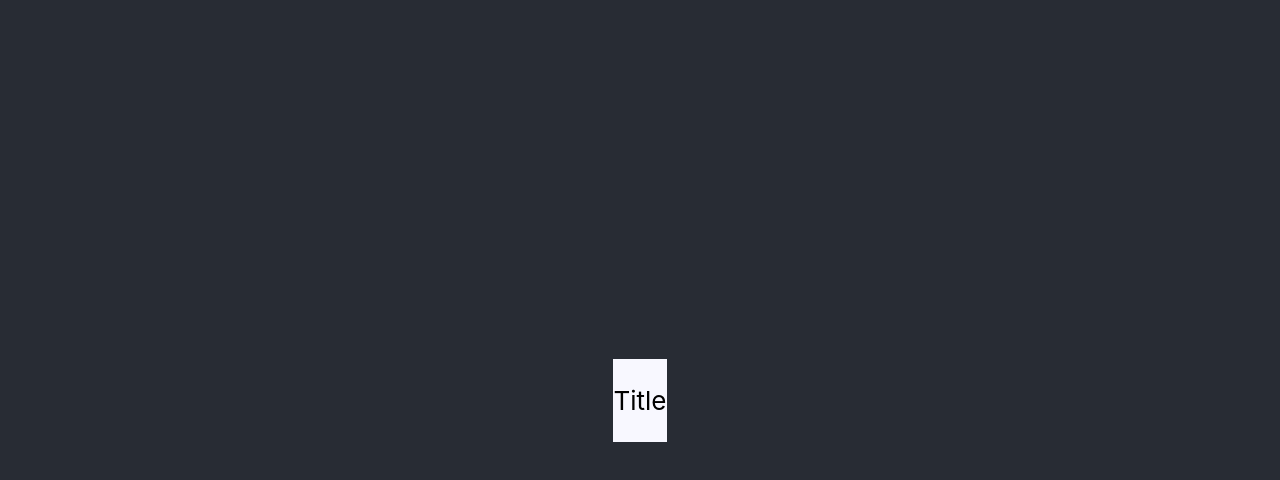
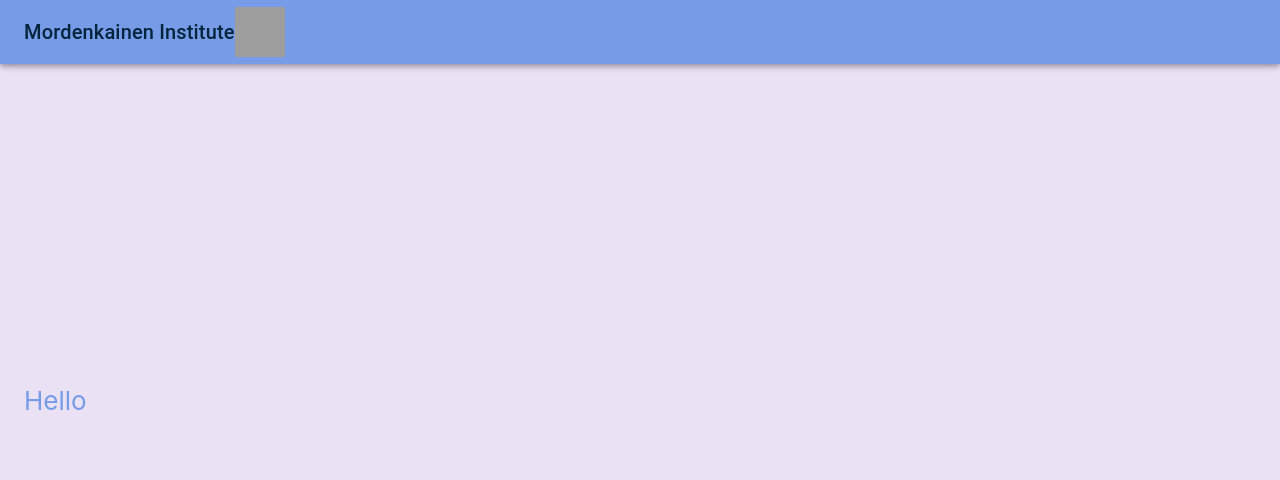
Before and after one commit to PolymorphMT/cold-banana-dev-test, a React (Create React App) app in the folder cb-test-app/: page / in a window 1280 px wide. Shown: the top 480 px of the page. Built offline with nearby package versions, Linux system fonts and the light colour scheme; grey boxes are pictures that could not be loaded.

Commit message:
WIP create skeleton structure for website
Using Material UI for structure of website and for helpful tools. Still adding in top bar with title and logo, as well as working on the page structure.

```diff
--- a/cb-test-app/package.json
+++ b/cb-test-app/package.json
@@ -8,6 +8,7 @@
     "@testing-library/user-event": "^12.1.10",
     "react": "^17.0.2",
     "react-dom": "^17.0.2",
+    "react-router-dom": "^5.2.0",
     "react-scripts": "4.0.3",
     "web-vitals": "^1.0.1"
   },
@@ -34,5 +35,9 @@
       "last 1 firefox version",
       "last 1 safari version"
     ]
+  },
+  "devDependencies": {
+    "@material-ui/core": "^4.11.4",
+    "@svgr/webpack": "^5.5.0"
   }
 }
--- a/cb-test-app/src/App.css
+++ b/cb-test-app/src/App.css
@@ -3,21 +3,21 @@
 }
 
 .App-Background {
-  background-color: #282c34;
+  background-color: #EAE1F4;
   min-height: 100vh;
   display: flex;
   flex-direction: column;
   align-items: center;
   justify-content: center;
   font-size: calc(10px + 2vmin);
-  color: white;
+  color: #779BE7;
 }
 
 .App-header {
-  background-color: ghostwhite;
+  background-color: #779BE7;
   display: flex;
   flex-direction: column;
-  align-items: start;
+  align-items: flex-start;
   justify-content: center;
-  color: black;
+  color: #00253D;
 }
--- a/cb-test-app/src/App.js
+++ b/cb-test-app/src/App.js
@@ -1,16 +1,22 @@
 import React from 'react';
-import ReactDOM from 'react-dom';
+import { AppBar, Container } from "@material-ui/core";
+// import ReactDOM from 'react-dom';
 import './index.css';
 import './App.css';
-import Header from './header';
+import HeaderComponent from './header';
 
 export default class App extends React.Component {
     render() {
         console.log("App Launched.");
         return (
             <div className="App-Background">
-                <Header
-                />
+                <AppBar>
+                    <HeaderComponent
+                    />
+                </AppBar>
+                <Container>
+                    <p>Hello</p>
+                </Container>
             </div>
         )
     }
--- a/cb-test-app/src/header.js
+++ b/cb-test-app/src/header.js
@@ -1,14 +1,25 @@
 import React from 'react';
-import ReactDOM from 'react-dom';
+import {Toolbar, Typography} from "@material-ui/core";
+//import ReactDOM from 'react-dom';
 import './index.css';
 import './App.css';
+import MordIcon from './icons/circle4.svg';
 
 export default class Header extends React.Component {
     render() {
         return (
             <header className="App-header">
-                <p>Title</p>
+                <Toolbar>
+                    {mordenkainenLogo}
+                    <img src={MordIcon} alt="Mordenkainen Institute Logo" width={"50px"} height={"50px"}/>
+                </Toolbar>
             </header>
         )
     }
 }
+
+const mordenkainenLogo = (
+    <Typography variant="h6" component="h1">
+        Mordenkainen Institute
+    </Typography>
+);
--- /dev/null
+++ b/cb-test-app/webpack.config.js
@@ -0,0 +1,15 @@
+const webpack = require('webpack');
+
+module.exports = {
+    entry: './src/index.js',
+    module: {
+        rules: [
+            //...
+            {
+                test: /\.svg$/,
+                use: ['@svgr/webpack'],
+            },
+        ],
+    },
+    //...
+};
```
Also changed, not shown: 1 other file (tests, documents, lock files or other folders).
